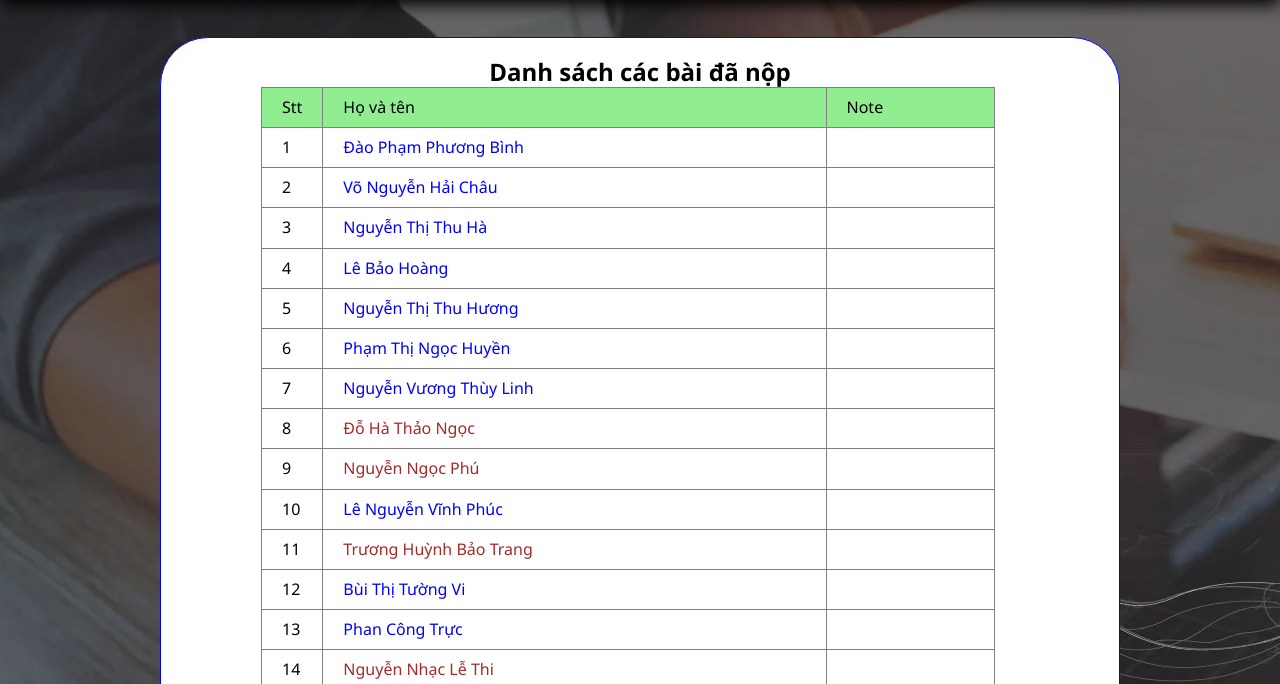
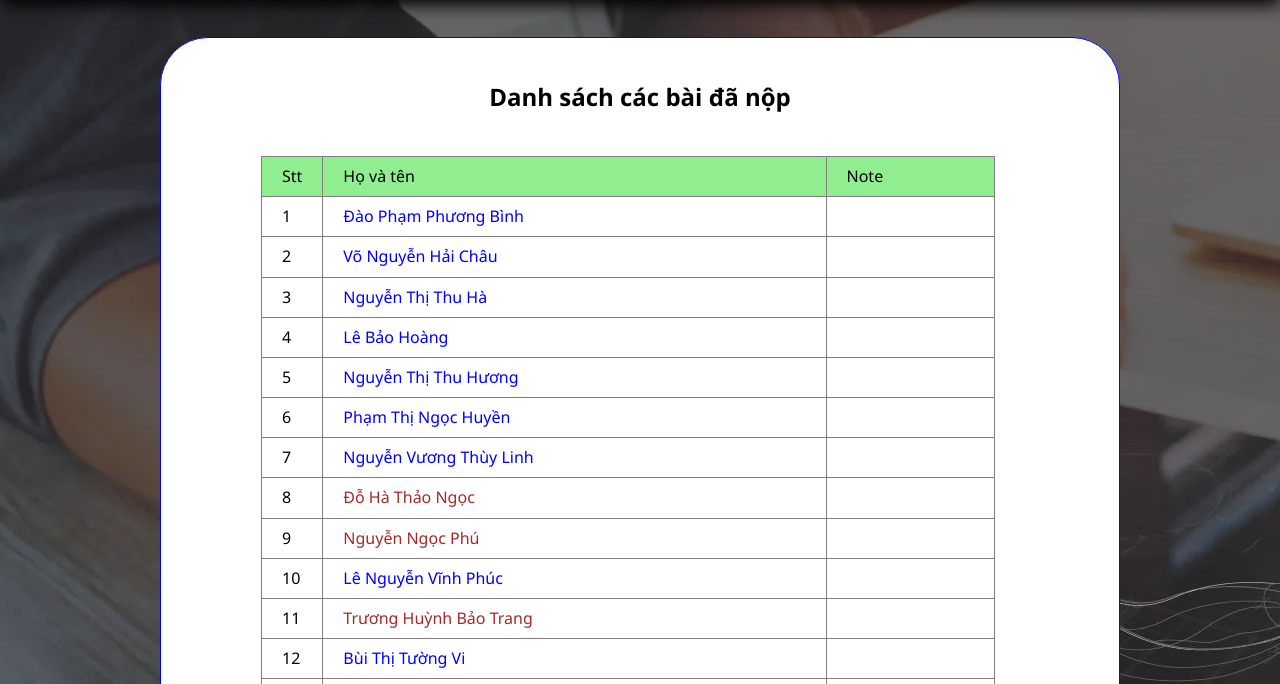
Before and after one commit to arena-dttan/dcw-final-exam-d2107m1, a plain HTML site: page final-exam-list.html in a window 1280 px wide. Shown: the part 83-767 px from the top of the page. Drawn offline with Linux system fonts and the light colour scheme.

Commit message:
Update style of final-list

```diff
--- a/css/style.css
+++ b/css/style.css
@@ -170,3 +170,7 @@ p {
 .not-final:hover {
     background-color: blueviolet !important;
 }
+
+.title-large {
+    padding: 25px;
+}
--- a/final-exam-list.html
+++ b/final-exam-list.html
@@ -101,7 +101,8 @@
         <div id="main-content">
 
             <div id="main-page">
-                <h2>Danh sách các bài đã nộp</h2>
+                <h2 class="title-large">Danh sách các bài đã nộp</h2>
+                <br>
                 <table style="width: 80%;">
                     <thead>
                         <tr>
```
